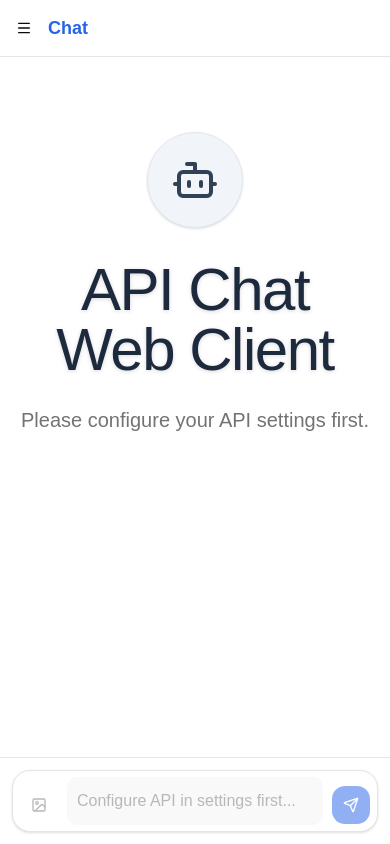
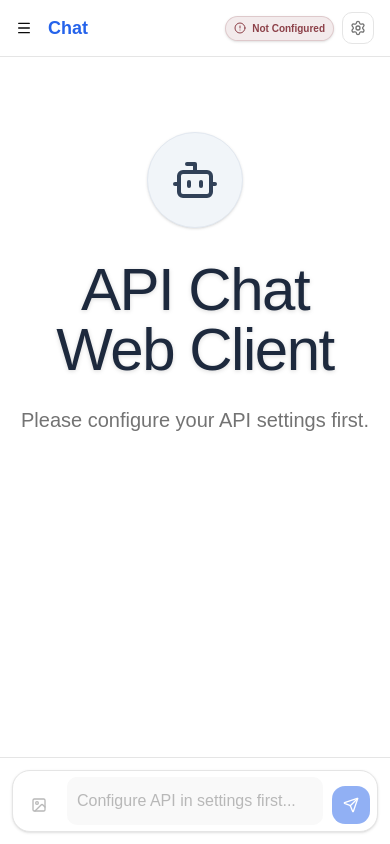
Before and after one commit to satyaudaybandaru/API-Chat-Web-Client, a React (Vite) app: page / in a window 390 px wide. Built offline with nearby package versions, Linux system fonts and the light colour scheme; a web font is replaced by a local one.

Commit message:
fixed mobile view

```diff
--- a/src/App.tsx
+++ b/src/App.tsx
@@ -1,18 +1,19 @@
 import { useState } from "react";
-import { SettingsProvider } from "./context/SettingsContext";
+import { SettingsProvider, useSettings } from "./context/SettingsContext";
 import { ConversationsProvider } from "./context/ConversationsContext";
 import { Settings } from "./components/Settings";
 import { Chat } from "./components/Chat";
 import { Sidebar } from "./components/Sidebar";
-import { Menu } from "lucide-react";
+import { Menu, Settings as SettingsIcon, AlertCircle } from "lucide-react";
 import { Button } from "./components/ui/button";
 
 function AppContent() {
+  const { isConfigured } = useSettings();
   const [showSettings, setShowSettings] = useState(false);
   const [sidebarOpen, setSidebarOpen] = useState(false);
 
   return (
-    <div className="h-screen w-full bg-background text-foreground flex overflow-hidden font-sans">
+    <div className="h-[100dvh] w-full bg-background text-foreground flex overflow-hidden font-sans">
       {/* Sidebar for Desktop */}
       <div className="hidden sm:block">
         <Sidebar />
@@ -46,11 +47,20 @@ function AppContent() {
       ) : (
         <div className="flex-1 h-full flex flex-col">
           {/* Mobile Header for Sidebar Toggle */}
-          <div className="sm:hidden flex items-center px-4 py-3 border-b bg-card shrink-0">
-            <Button variant="ghost" size="icon" onClick={() => setSidebarOpen(true)} className="-ml-2 mr-2">
+          <div className="sm:hidden flex items-center px-4 py-3 border-b bg-card shrink-0 gap-2">
+            <Button variant="ghost" size="icon" onClick={() => setSidebarOpen(true)} className="-ml-2">
               <Menu size={20} />
             </Button>
-            <h1 className="text-lg font-bold text-primary flex-1">Chat</h1>
+            <h1 className="text-lg font-bold text-primary flex-1 truncate">Chat</h1>
+            {!isConfigured && (
+              <div className="flex items-center gap-1.5 px-2 py-1 bg-destructive/10 text-destructive border border-destructive/20 rounded-full text-[10px] font-bold shadow-sm shrink-0">
+                <AlertCircle size={12} />
+                <span className="hidden min-[380px]:inline">Not Configured</span>
+              </div>
+            )}
+            <Button variant="outline" size="icon" className="w-8 h-8 shrink-0" onClick={() => setShowSettings(true)}>
+              <SettingsIcon className="w-4 h-4 text-muted-foreground" />
+            </Button>
           </div>
           <div className="flex-1 overflow-hidden relative">
             <Chat onOpenSettings={() => setShowSettings(true)} />
```
